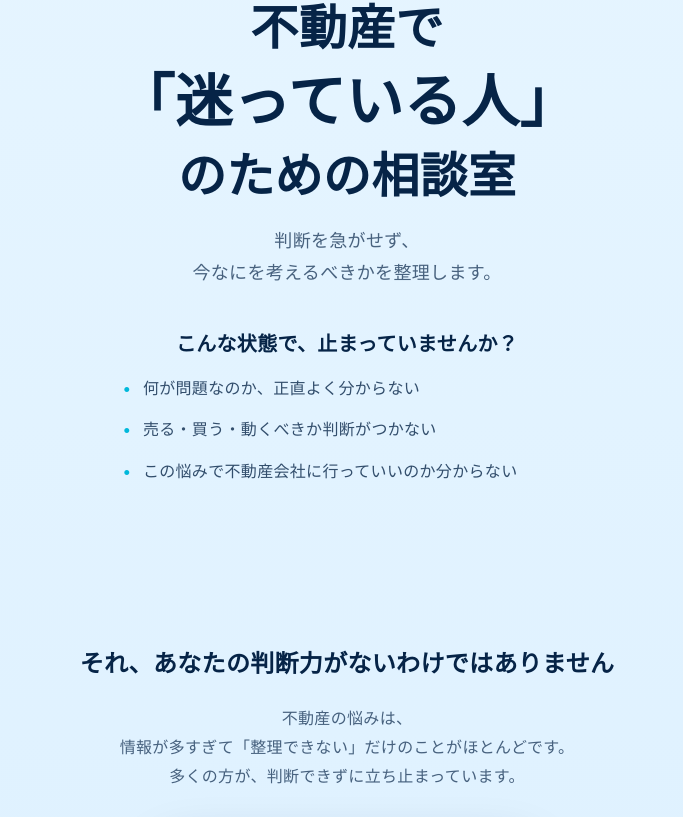
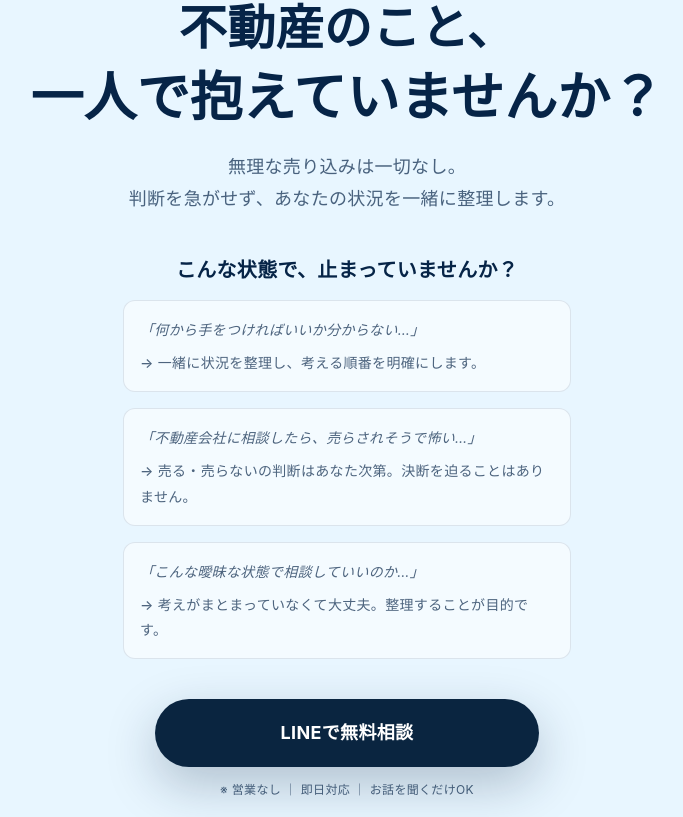
Before and after one commit to Yoshitaka-crypto/taka-real-estate-lp, a React (Vite) app: page / in a window 1280 px wide. Shown: the part 503-1320 px from the top of the page, without its empty margins (293-976 px from the left). Built offline with nearby package versions, Linux system fonts and the light colour scheme.

Commit message:
refactor: improve LP structure based on reference format

```diff
--- a/src/App.jsx
+++ b/src/App.jsx
@@ -92,16 +92,16 @@ function App() {
               rel="noreferrer"
               className="text-sm bg-[#0A2540] hover:bg-[#143D66] text-white px-5 py-2.5 rounded-full font-medium shadow-lg shadow-[#0A2540]/20 transition"
             >
-              今の状況を整理する（無料）
+              LINEで無料相談
             </a>
           </div>
         </div>
       </header>
 
       {/* ========== Hero / First View ========== */}
-      <section>
+      <section className="bg-[#E8F6FF]">
         {/* ✅ Hero画像（ヘッダー直下、余白なし） */}
-        <div className="w-full flex justify-center items-center bg-[#E8F6FF]">
+        <div className="w-full flex justify-center items-center">
           <img
             src={heroImage}
             alt="不動産相談イメージ"
@@ -112,38 +112,50 @@ function App() {
         <div className={pageContainer}>
           <div className="py-10 sm:py-16 text-center">
 
-            {/* ✅ H1（FVメインコピー） */}
+            {/* ✅ H1（共感ベースのキャッチコピー） */}
             <h1 className="text-3xl sm:text-4xl md:text-5xl font-bold text-[#062447] leading-tight mb-4">
-              不動産で<br />
-              <span className="text-[1.2em]">「迷っている人」</span><br />
-              のための相談室
+              不動産のこと、<br />
+              <span className="text-[1.1em]">一人で抱えていませんか？</span>
             </h1>
 
-            {/* FVサブコピー */}
+            {/* FVサブコピー（共感→解決姿勢） */}
             <p className="text-[#062447]/70 text-base sm:text-lg leading-[1.85] mb-10 max-w-md mx-auto">
-              判断を急がせず、<br />
-              今なにを考えるべきかを整理します。
+              無理な売り込みは一切なし。<br />
+              判断を急がせず、あなたの状況を一緒に整理します。
             </p>
 
-            {/* ✅ FV直下コンテンツ（見出し＋箇条書き） */}
+            {/* ✅ FV直下コンテンツ（悩み代弁形式） */}
             <div className="max-w-md mx-auto mb-10 text-left">
               <h2 className="text-lg sm:text-xl font-bold text-[#062447] mb-4 text-center">
                 こんな状態で、止まっていませんか？
               </h2>
-              <ul className="space-y-3">
-                <li className="flex items-start gap-3">
-                  <span className="text-cyan-500 font-bold flex-shrink-0">•</span>
-                  <span className="text-[#062447]/80 leading-[1.85]">何が問題なのか、正直よく分からない</span>
+              <ul className="space-y-4">
+                <li className="bg-white/50 rounded-xl p-4 border border-[#062447]/10">
+                  <p className="text-[#062447]/60 italic text-sm mb-2">「何から手をつければいいか分からない…」</p>
+                  <p className="text-[#062447]/90 font-medium text-sm">→ 一緒に状況を整理し、考える順番を明確にします。</p>
                 </li>
-                <li className="flex items-start gap-3">
-                  <span className="text-cyan-500 font-bold flex-shrink-0">•</span>
-                  <span className="text-[#062447]/80 leading-[1.85]">売る・買う・動くべきか判断がつかない</span>
+                <li className="bg-white/50 rounded-xl p-4 border border-[#062447]/10">
+                  <p className="text-[#062447]/60 italic text-sm mb-2">「不動産会社に相談したら、売らされそうで怖い…」</p>
+                  <p className="text-[#062447]/90 font-medium text-sm">→ 売る・売らないの判断はあなた次第。決断を迫ることはありません。</p>
                 </li>
-                <li className="flex items-start gap-3">
-                  <span className="text-cyan-500 font-bold flex-shrink-0">•</span>
-                  <span className="text-[#062447]/80 leading-[1.85]">この悩みで不動産会社に行っていいのか分からない</span>
+                <li className="bg-white/50 rounded-xl p-4 border border-[#062447]/10">
+                  <p className="text-[#062447]/60 italic text-sm mb-2">「こんな曖昧な状態で相談していいのか…」</p>
+                  <p className="text-[#062447]/90 font-medium text-sm">→ 考えがまとまっていなくて大丈夫。整理することが目的です。</p>
                 </li>
               </ul>
+            </div>
+
+            {/* メインCTA */}
+            <div className="max-w-sm mx-auto">
+              <a
+                href="https://line.me/ti/p/AbtvfPG8Wt"
+                target="_blank"
+                rel="noreferrer"
+                className="block w-full py-4 sm:py-5 text-lg font-bold text-white bg-[#0A2540] hover:bg-[#143D66] rounded-full shadow-[0_18px_50px_rgba(10,37,64,0.25)] transition"
+              >
+                LINEで無料相談
+              </a>
+              <p className="mt-3 text-[#062447]/50 text-xs">※ 営業なし ｜ 即日対応 ｜ お話を聞くだけOK</p>
             </div>
 
           </div>
@@ -350,50 +362,48 @@ function App() {
         </div>
       </section>
 
-      {/* ========== ④ 相談すると何をするのか（3ステップ） ========== */}
-      <section id="steps" className={sectionPadding}>
+      {/* ========== ④ サービス内容（悩み代弁→解決姿勢形式） ========== */}
+      <section id="services" className={sectionPadding}>
         <div className="max-w-[720px] mx-auto px-4 space-y-6 sm:space-y-8">
 
             {/* 見出し */}
             <div className="text-center">
-              <p className="text-cyan-600 text-xs font-medium mb-3 tracking-wide uppercase">3 Steps</p>
+              <p className="text-cyan-600 text-xs font-medium mb-3 tracking-wide uppercase">Service</p>
               <h2 className="text-2xl sm:text-3xl font-bold text-[#062447] mb-3">
-                相談すると、まずこんな流れで進みます
+                この相談室でできること
               </h2>
               <p className="text-[#062447]/70 text-sm leading-[1.85]">
-                いきなり結論や方向性を決めることはありません
+                あなたの不安に寄り添い、一緒に解決策を探します
               </p>
             </div>
 
-            {/* 3ステップ：1項目ずつ独立カード */}
+            {/* サービス内容：悩み代弁→解決姿勢形式 */}
             <div className={cardStack}>
               {[
                 {
-                  step: '01',
-                  title: '今の状況を整理します',
-                  desc: '何に困っているのか、何が分からないのかを一緒に言葉にします。\n売る・買うを決める必要はありません。\n話がまとまっていなくても問題ありません。'
+                  worry: '「不動産会社に相談したら、しつこく営業されそうで怖い…」',
+                  solution: '無理な売り込みは一切しません。判断はすべてあなた次第。決断を迫ることなく、状況整理だけのお手伝いをします。'
                 },
                 {
-                  step: '02',
-                  title: '考えられる選択肢を整理します',
-                  desc: '「売る」「貸す」「保有する」「住み替える」など、\n今考えられる選択肢を整理して並べます。\nどれを選ぶかは、この場で決めなくて大丈夫です。'
+                  worry: '「こんな曖昧な状態で相談しても、迷惑じゃないかな…」',
+                  solution: '迷っている状態での相談こそ大歓迎です。話しながら一緒に整理していくので、考えがまとまっていなくても問題ありません。'
                 },
                 {
-                  step: '03',
-                  title: 'やるべきことの優先順位を整理します',
-                  desc: 'すべてを決める必要はありません。\n「今やるべきこと」と「後で考えていいこと」を切り分けます。'
+                  worry: '「売る・買うを決めないと相談できないのでは…」',
+                  solution: '結論を出す必要はありません。「どう考えればいいか」を整理することが目的です。動くかどうかは後から決めてOKです。'
+                },
+                {
+                  worry: '「誰に相談していいか分からず、ずっと一人で抱えている…」',
+                  solution: '不動産の悩みは複雑で、一人で整理するのは難しいもの。壁打ち相手として、あなたの話をじっくりお聞きします。'
                 },
               ].map((item, i) => (
                 <div key={i} className={cardItem}>
-                  <div className="flex gap-4 items-start">
-                    <div className="text-2xl font-bold bg-gradient-to-r from-blue-600 to-cyan-500 bg-clip-text text-transparent flex-shrink-0">
-                      {item.step}
-                    </div>
-                    <div>
-                      <h3 className="font-bold text-[#062447] mb-2">{item.title}</h3>
-                      <p className="text-[#062447]/70 text-[15px] sm:text-base leading-[1.85] whitespace-pre-line">{item.desc}</p>
-                    </div>
-                  </div>
+                  <p className="text-[#062447]/60 italic text-[15px] sm:text-base mb-3">
+                    {item.worry}
+                  </p>
+                  <p className="text-[#062447]/90 font-medium text-[15px] sm:text-base leading-[1.85]">
+                    → {item.solution}
+                  </p>
                 </div>
               ))}
             </div>
@@ -401,12 +411,12 @@ function App() {
             {/* 補足文 */}
             <div className="text-center">
               <p className="text-[#062447]/70 text-sm sm:text-base leading-[1.85]">
-                ここまで進んでも、売却や購入を決める必要はありません。<br />
-                整理だけで終わっても大丈夫です。
+                「話を聞いてもらうだけ」でも大丈夫です。<br />
+                まずはお気軽にご相談ください。
               </p>
             </div>
 
-            {/* ⑤ 弱めのCTA（3ステップ後） */}
+            {/* CTA */}
             <div className="text-center mt-8 sm:mt-10">
               <a
                 href="https://line.me/ti/p/AbtvfPG8Wt"
@@ -414,11 +424,10 @@ function App() {
                 rel="noreferrer"
                 className="inline-block px-10 py-4 text-base font-bold text-white bg-[#0A2540] hover:bg-[#143D66] rounded-full shadow-[0_14px_40px_rgba(10,37,64,0.20)] transition"
               >
-                今の状況を整理する（無料）
+                LINEで無料相談
               </a>
               <div className="mt-4 text-[#062447]/50 text-xs space-y-1">
-                <p>※ まだ結論が出ていない段階で大丈夫です</p>
-                <p>※ 状況整理だけのご相談も歓迎しています</p>
+                <p>※ 営業なし ｜ 即日対応 ｜ お話を聞くだけOK</p>
               </div>
             </div>
         </div>
@@ -498,20 +507,19 @@ function App() {
               {/* カード内の区切り線 */}
               <div className="mx-auto my-5 sm:my-7 h-px w-full max-w-full rounded-full bg-[#062447]/[0.18]" />
 
-              {/* 本文エリア */}
+              {/* 本文エリア（ストーリー性追加） */}
               <div className="px-[1.8em] py-[1.4em] sm:px-[2em] sm:py-[1.5em]">
                 <p className="text-[#062447]/70 text-[15px] sm:text-base leading-[1.85] mb-[0.9em]">
-                  不動産業界で約10年。<br />
-                  売買仲介から複雑な権利調整まで、さまざまな案件に関わってきました。
+                  私自身、以前は「相談できる相手がいない」ことで苦しんだ経験があります。
                 </p>
                 <p className="text-[#062447]/70 text-[15px] sm:text-base leading-[1.85] mb-[0.9em]">
-                  この相談室では、<br />
-                  いきなり結論を出すことはしません。<br />
-                  まずは状況を整理し、「今、何を考えるべきか」を一緒に確認します。
+                  不動産業界で約10年。売買仲介から複雑な権利調整まで、さまざまな案件に関わる中で、「誰に相談すればいいか分からない」という声を何度も聞いてきました。
                 </p>
                 <p className="text-[#062447]/70 text-[15px] sm:text-base leading-[1.85] mb-[0.9em]">
-                  迷っている状態のまま相談していただいて大丈夫です。<br />
-                  考えがまとまっていなくても問題ありません。
+                  その経験から、「売り込まれる心配なく、安心して話せる場所があれば」という思いでこの相談室を始めました。
+                </p>
+                <p className="text-[#062447]/70 text-[15px] sm:text-base leading-[1.85] mb-[0.9em]">
+                  現在は<strong>X（Twitter）</strong>や<strong>YouTube</strong>、<strong>note</strong>等で、不動産の悩みに寄り添う情報発信も行っています。
                 </p>
                 <p className="text-[#062447]/70 text-[15px] sm:text-base leading-[1.85] mb-0">
                   決断を迫らず、整理だけを手伝う。<br />
@@ -574,6 +582,59 @@ function App() {
                 </div>
               )
             })()}
+        </div>
+      </section>
+
+      {/* ========== お客様の声 ========== */}
+      <section id="testimonials" className={sectionPadding}>
+        <div className="max-w-[720px] mx-auto px-4 space-y-6 sm:space-y-8">
+
+          {/* 見出し */}
+          <div className="text-center">
+            <p className="text-cyan-600 text-xs font-medium mb-3 tracking-wide uppercase">Voice</p>
+            <h2 className="text-2xl sm:text-3xl font-bold text-[#062447]">
+              ご相談者の声
+            </h2>
+          </div>
+
+          {/* お客様の声カード：属性・相談・変化 */}
+          <div className={cardStack}>
+            {[
+              {
+                attr: '50代女性・会社員',
+                consult: '相続した実家をどうすべきか悩んでいました。売るべきか、貸すべきか、持ち続けるべきか…考えがまとまらず1年以上放置していました。',
+                change: '状況を整理してもらったことで、「今すぐ決めなくてもいい」ということが分かり、気持ちが楽になりました。焦らず考える時間ができました。'
+              },
+              {
+                attr: '40代男性・自営業',
+                consult: '住み替えを検討中でしたが、今の家を売るタイミングや資金計画が不安で、誰に相談すればいいか分かりませんでした。',
+                change: '何を先に考えるべきか優先順位が整理できました。不動産会社に行く前に相談してよかったです。'
+              },
+              {
+                attr: '60代夫婦',
+                consult: '「老後のために家を売るべき」と周囲に言われ、でも本当にそれでいいのか自信が持てずにいました。',
+                change: '「売らない」という選択肢もあると分かり、自分たちのペースで考えられるようになりました。押し付けがなく安心でした。'
+              },
+            ].map((item, i) => (
+              <div key={i} className={cardItem}>
+                <p className="text-cyan-600 text-sm font-medium mb-3">{item.attr}</p>
+                <div className="space-y-3">
+                  <div>
+                    <p className="text-[#062447]/50 text-xs font-medium mb-1">相談内容</p>
+                    <p className="text-[#062447]/70 text-[15px] sm:text-base leading-[1.85]">{item.consult}</p>
+                  </div>
+                  <div>
+                    <p className="text-[#062447]/50 text-xs font-medium mb-1">相談後の変化</p>
+                    <p className="text-[#062447]/90 text-[15px] sm:text-base leading-[1.85] font-medium">{item.change}</p>
+                  </div>
+                </div>
+              </div>
+            ))}
+          </div>
+
+          <p className="text-center text-[#062447]/50 text-xs">
+            ※ プライバシー保護のため、内容は一部編集しています
+          </p>
         </div>
       </section>
 
@@ -695,16 +756,16 @@ function App() {
       <section id="form" className={sectionPadding}>
         <div className="max-w-[720px] mx-auto px-4 space-y-6 sm:space-y-8">
 
-            {/* CTA直上テキスト */}
+            {/* CTA直上テキスト（今度はあなたの番） */}
             <div className="text-center">
-              <p className="text-white/90 text-base sm:text-lg leading-[1.85] mb-6">
-                ここまで読んで、<br />
-                少しでも「自分のことかも」と感じたら、<br />
-                一度、状況を整理してみてください。
+              <h2 className="text-2xl sm:text-3xl font-bold text-white mb-4">
+                今度はあなたの番です
+              </h2>
+              <p className="text-white/80 text-base sm:text-lg leading-[1.85] mb-2">
+                一人で抱え込まず、まずはお気軽にご相談ください。
               </p>
-              <p className="text-white/70 text-sm leading-[1.85]">
-                「動くかどうか」を決める前に、<br />
-                「考える順番」だけ整えてみませんか。
+              <p className="text-white/60 text-sm leading-[1.85]">
+                話すだけでも、頭の中が整理されていきます。
               </p>
             </div>
 
@@ -715,10 +776,10 @@ function App() {
                   Contact
                 </p>
                 <h3 className="text-lg sm:text-xl font-bold text-[#062447]">
-                  まずは状況を整理してみませんか？
+                  まずはお話を聞かせてください
                 </h3>
                 <p className="mt-2 text-[#062447]/70 text-sm leading-[1.85]">
-                  お悩みをお聞かせください。<br />
+                  考えがまとまっていなくても大丈夫。<br />
                   一緒に状況を整理しましょう。
                 </p>
               </div>
@@ -731,14 +792,13 @@ function App() {
                   rel="noreferrer"
                   className="w-full inline-flex items-center justify-center gap-2 rounded-full py-4 font-bold text-white bg-[#0A2540] hover:bg-[#143D66] shadow-[0_18px_50px_rgba(10,37,64,0.25)] transition"
                 >
-                  今の状況を整理する（無料）
+                  LINEで相談してみる
                 </a>
               </div>
 
               {/* CTA直下補足 */}
               <div className="mt-4 text-center text-[#062447]/50 text-xs space-y-1">
-                <p>※ 結論を出す必要はありません</p>
-                <p>※ 状況整理だけで終わっても大丈夫です</p>
+                <p>※ 営業なし ｜ 即日対応 ｜ お話を聞くだけOK</p>
               </div>
             </div>
 
@@ -866,10 +926,10 @@ function App() {
           rel="noreferrer"
           className="block w-full py-4 text-center text-white font-bold bg-[#0A2540] hover:bg-[#143D66] rounded-full shadow-lg shadow-[#0A2540]/20"
         >
-          今の状況を整理する（無料）
+          LINEで無料相談
         </a>
         <p className="mt-2 text-[#062447]/50 text-xs text-center">
-          ※ 結論を出す必要はありません
+          ※ 営業なし ｜ お話を聞くだけOK
         </p>
       </div>
 
```
